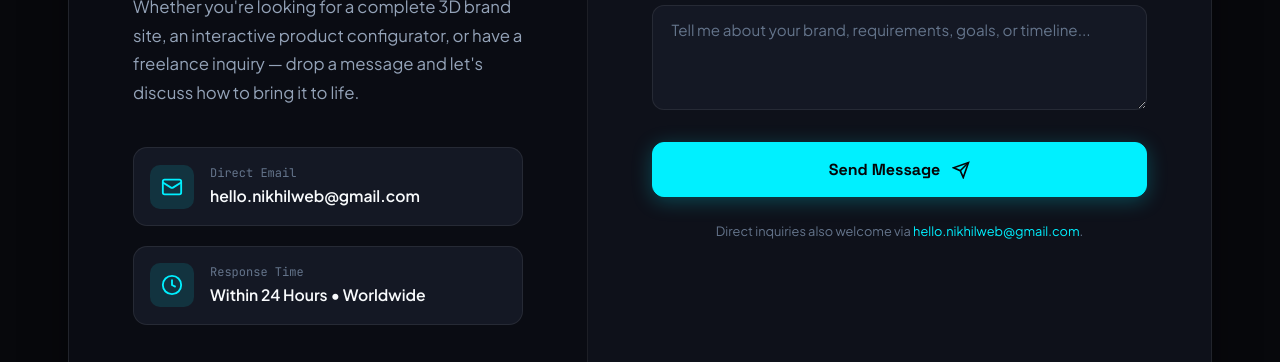
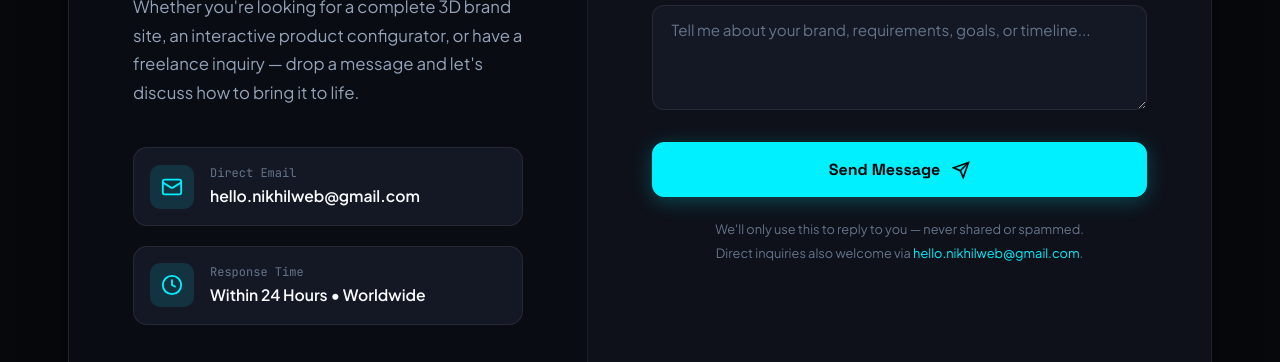
Before and after one commit to ultimateboy809/portfolio, a website built with Vite: page index.html in a window 1280 px wide. Shown: the part 6568-6930 px from the top of the page. Built offline with nearby package versions, Linux system fonts and the light colour scheme; some packages are replaced by stand-ins of ours.

Commit message:
Add contact form privacy note

```diff
--- a/index.html
+++ b/index.html
@@ -665,9 +665,14 @@
 
                   <div class="form-feedback" id="form-feedback" role="alert"></div>
 
-                  <p class="form-disclaimer">
-                    Direct inquiries also welcome via <a href="mailto:hello.nikhilweb@gmail.com">hello.nikhilweb@gmail.com</a>.
-                  </p>
+                  <div class="form-footer-notes">
+                    <p class="form-disclaimer">
+                      We'll only use this to reply to you — never shared or spammed.
+                    </p>
+                    <p class="form-disclaimer">
+                      Direct inquiries also welcome via <a href="mailto:hello.nikhilweb@gmail.com">hello.nikhilweb@gmail.com</a>.
+                    </p>
+                  </div>
 
                 </form>
               </div>
--- a/src/style.css
+++ b/src/style.css
@@ -1497,10 +1497,18 @@ h1, h2, h3, h4, h5, h6 {
   color: #f87171;
 }
 
+.form-footer-notes {
+  display: flex;
+  flex-direction: column;
+  gap: 0.35rem;
+  text-align: center;
+}
+
 .form-disclaimer {
   font-size: 0.8rem;
   color: var(--text-muted);
   text-align: center;
+  line-height: 1.4;
 }
 
 .form-disclaimer a {
```
